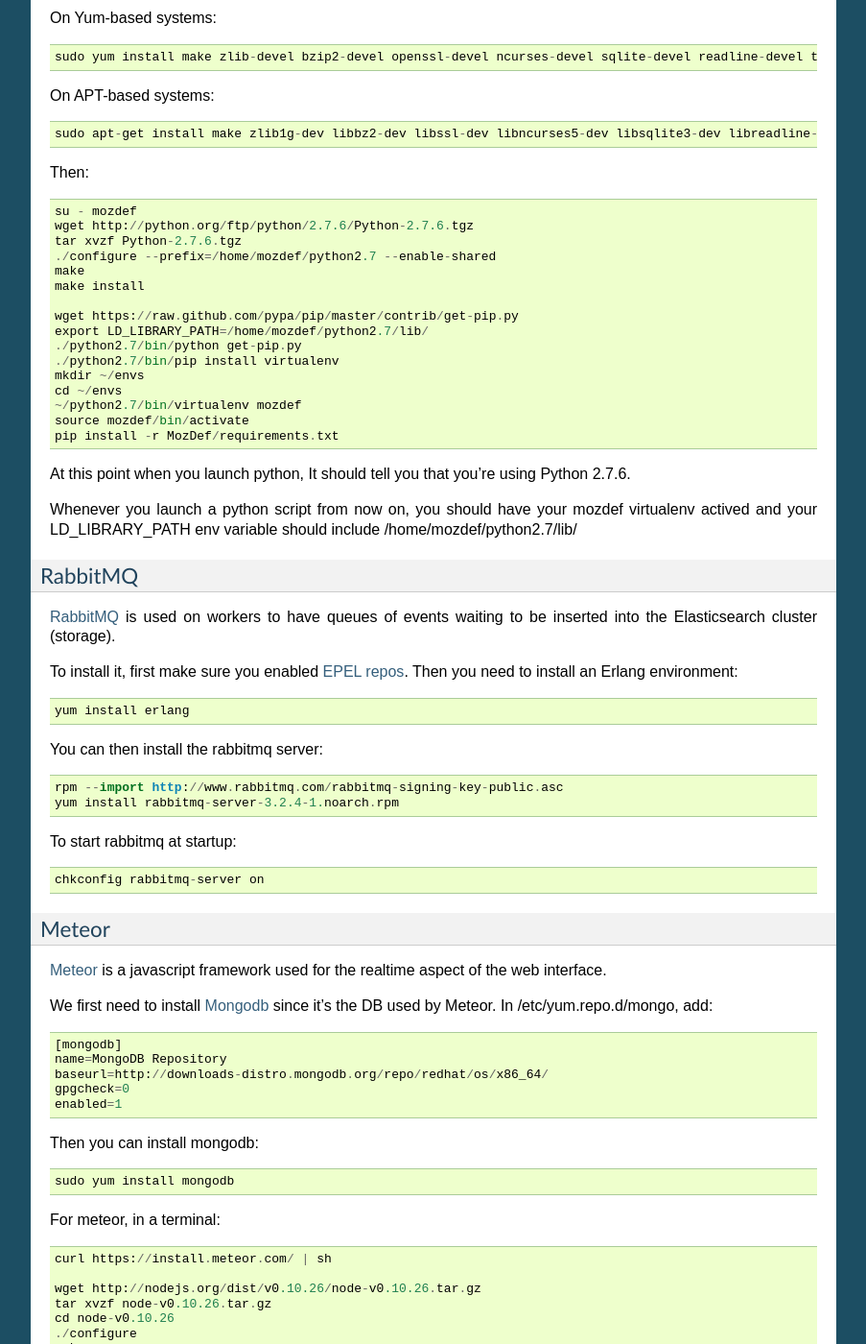
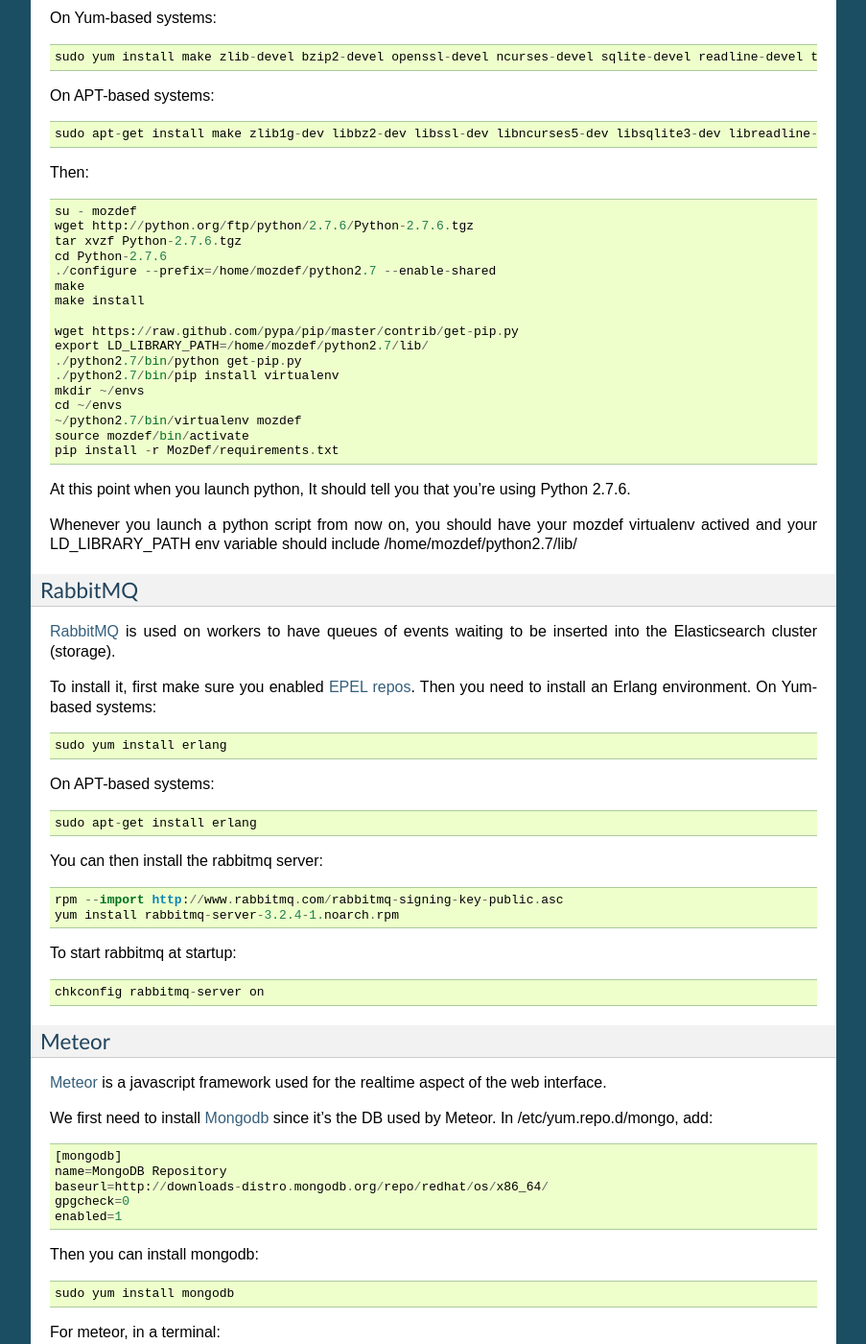
Before and after one commit to mozilla/MozDef, a Sphinx documentation site: the page built from docs/source/installation.rst, in a window 1280 px wide and 1400 px high, scrolled down 1934 px. Shown: the whole window at 96% size, without its empty margins (198-1101 px from the left). Built offline with Sphinx 7.4.7, drawn with Linux system fonts in a browser that asks for light colours.

Commit message:
python instructions and added erlang instructions

```diff
--- a/docs/source/installation.rst
+++ b/docs/source/installation.rst
@@ -119,6 +119,7 @@
   su - mozdef
   wget http://python.org/ftp/python/2.7.6/Python-2.7.6.tgz
   tar xvzf Python-2.7.6.tgz
+  cd Python-2.7.6
   ./configure --prefix=/home/mozdef/python2.7 --enable-shared
   make
   make install
@@ -142,9 +143,14 @@
 
 `RabbitMQ`_ is used on workers to have queues of events waiting to be inserted into the Elasticsearch cluster (storage).
 
-To install it, first make sure you enabled `EPEL repos`_. Then you need to install an Erlang environment::
+To install it, first make sure you enabled `EPEL repos`_. Then you need to install an Erlang environment.
+On Yum-based systems::
 
-  yum install erlang
+  sudo yum install erlang
+
+On APT-based systems::
+
+  sudo apt-get install erlang
 
 You can then install the rabbitmq server::
 
```
